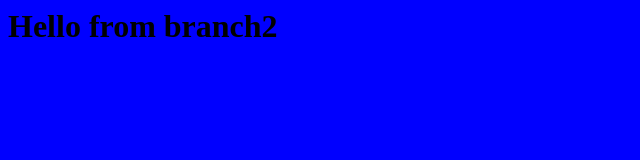
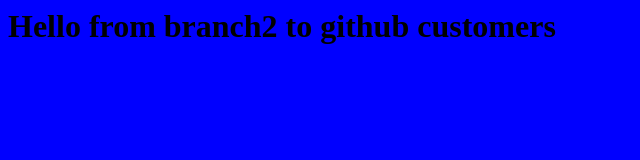
Before and after one commit to xvins/temp1, a plain HTML site: page index.html in a window 1280 px wide. Shown: the whole page, without its empty margins (0-640 px from the left). Drawn offline with Linux system fonts and the light colour scheme.

Commit message:
trying to be funny

```diff
--- a/index.html
+++ b/index.html
@@ -1,6 +1,6 @@
 <html>
 <body bgcolor = "blue">
-	<h1>Hello from branch2</h1>
+	<h1>Hello from branch2 to github customers</h1>
 
 	</body>
 </html>
```
